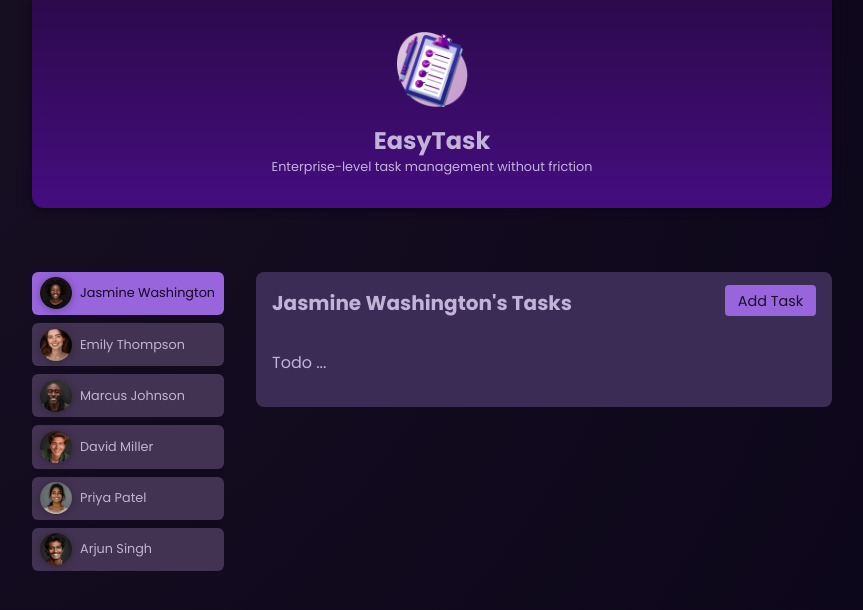
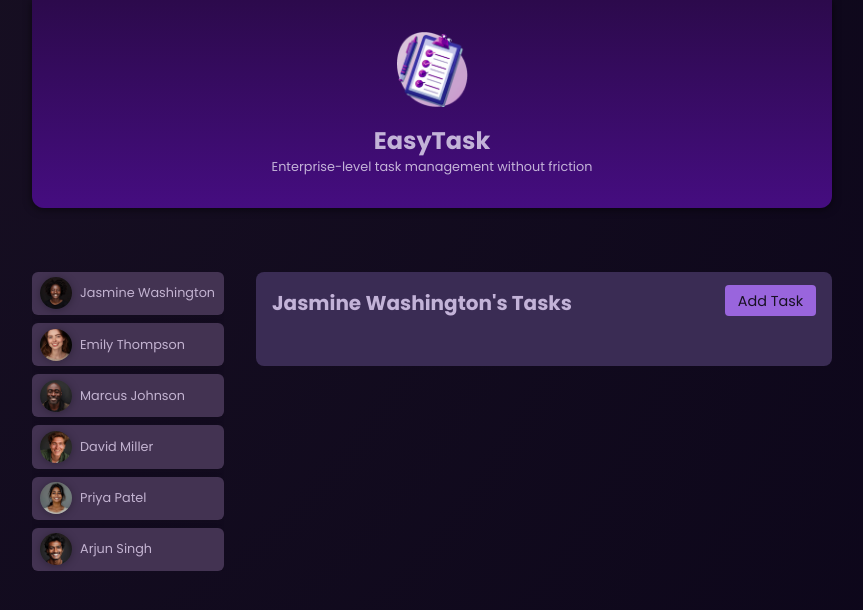
Before and after one commit to VedantBhagwat/EasyTaskManagement, an Angular app: page /users/u1 in a window 1280 px wide. Shown: the top 610 px of the page, without its empty margins (208-1071 px from the left). Built offline with nearby package versions, Linux system fonts and the light colour scheme.

Commit message:
add /tasks and tasks/new nexted routes under UsersTaskComponent

```diff
--- a/src/app/components/users/user-tasks/user-tasks.component.html
+++ b/src/app/components/users/user-tasks/user-tasks.component.html
@@ -2,9 +2,9 @@
   <header>
     <h2>{{ userName() }}'s Tasks</h2>
     <menu>
-      <a>Add Task</a>
+      <a routerLink="tasks/new">Add Task</a>
     </menu>
   </header>
 
-  <p>Todo ...</p>
+  <router-outlet></router-outlet>
 </section>
--- a/src/app/components/users/user-tasks/user-tasks.component.ts
+++ b/src/app/components/users/user-tasks/user-tasks.component.ts
@@ -1,9 +1,11 @@
 import { Component, computed, inject, input } from '@angular/core';
 import { UsersService } from '../../../services/users.service';
+import { RouterLink, RouterOutlet } from '@angular/router';
 
 @Component({
   selector: 'app-user-tasks',
-  imports: [],
+  standalone: true,
+  imports: [RouterOutlet, RouterLink],
   templateUrl: './user-tasks.component.html',
   styleUrl: './user-tasks.component.scss',
 })
--- a/src/app/components/users/user/user.component.html
+++ b/src/app/components/users/user/user.component.html
@@ -1,5 +1,5 @@
 <div>
-  <a [routerLink]="['users', user().id]" routerLinkActive="selected">
+  <a [routerLink]="['users', user().id, 'tasks']" routerLinkActive="selected">
     <img [src]="imagePath()" [alt]="user().name" />
     <span>{{ user().name }}</span>
   </a>
```
Also changed, not shown: src/app/app.routes.ts (+10 -1 lines).
